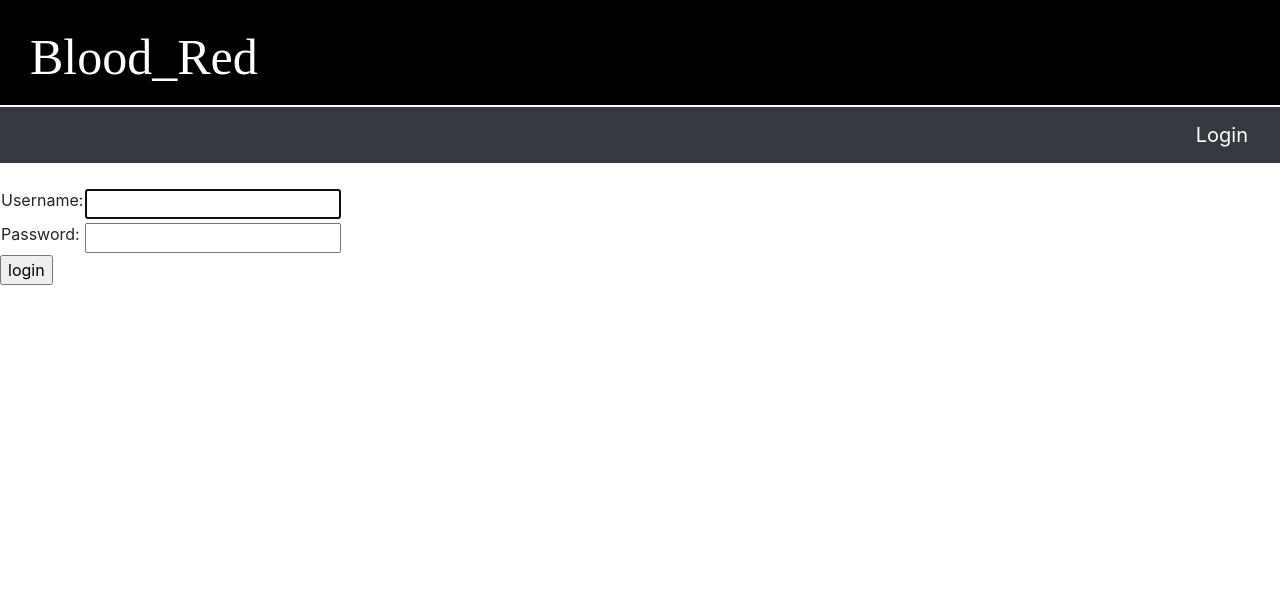
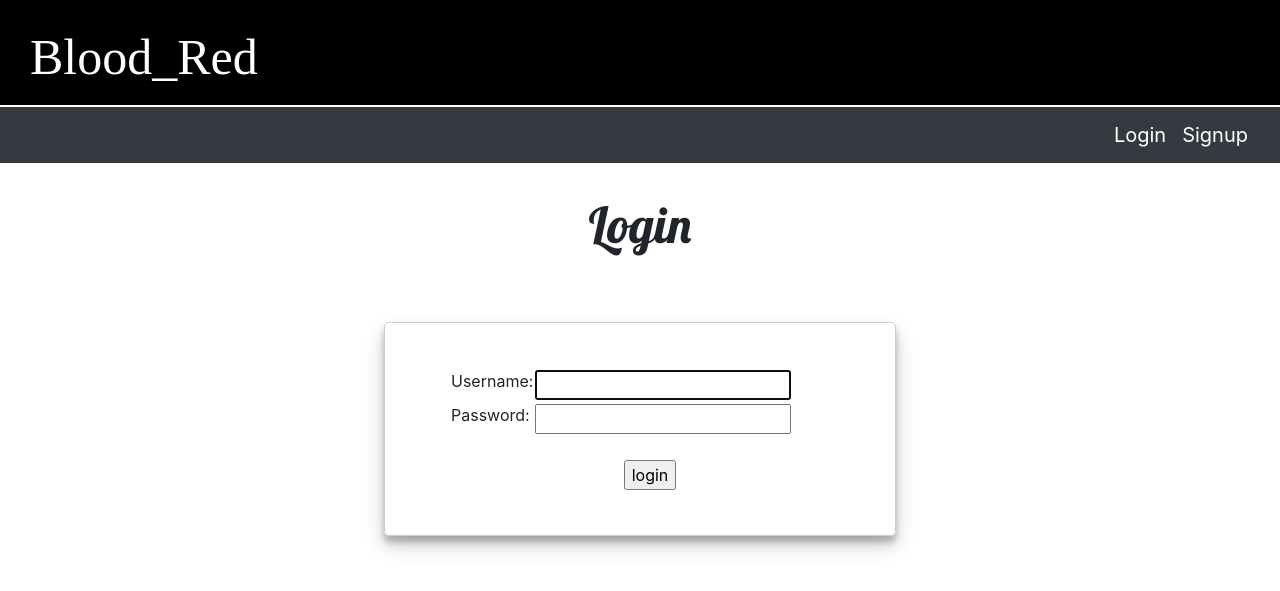
Before and after one commit to parthgpta/Blood_RED, a Django app: page /login/ in a window 1280 px wide. Shown: the top 591 px of the page. Run offline with Django 3.2, Linux system fonts and the light colour scheme; some libraries are stand-ins or nearby versions; some web fonts are replaced.

Commit message:
Added views and Templates

```diff
--- a/Profile/static/css/base.css
+++ b/Profile/static/css/base.css
@@ -52,11 +52,50 @@
 
 }
 
-.fullcard{
+.fullcard ,.a:link {
 	border: 1px solid #ccc;
 	height: 190px;
 	border-radius: 5px;
 	margin: 10px 5px;
 	padding: 35px;
 	box-shadow: 0 10px 20px rgba(0,0,0,0.19), 0 6px 6px rgba(0,0,0,0.23);
+	color: black;
 }
+
+.card1{
+	border: 1px solid #ccc;
+
+	border-radius: 5px;
+	box-shadow: 0 10px 20px rgba(0,0,0,0.19), 0 6px 6px rgba(0,0,0,0.23);
+	width: 40%;
+	margin-left: 30%;
+	margin-top: 60px;
+	padding: 45px;
+	padding-left: 65px;
+
+}
+
+.card2 , .a:hover{
+	border: 1px solid #ccc;
+	border-radius: 5px;
+	box-shadow: 0 10px 20px rgba(0,0,0,0.19), 0 6px 6px rgba(0,0,0,0.23);
+	width: 30%;
+
+
+}
+
+.card3{
+	border: 1px solid #ccc;
+	border-radius: 5px;
+	box-shadow: 0 10px 20px rgba(0,0,0,0.19), 0 6px 6px rgba(0,0,0,0.23);
+	width: 30%;
+	margin-left: 30%;
+	padding: 10px;
+	font-size: 20px;
+}
+
+.p1{
+	font-family: Lobster-Regular;
+	text-align: center;
+	 font-size: 50px;
+}
--- a/Profile/templates/Profile/base.html
+++ b/Profile/templates/Profile/base.html
@@ -19,6 +19,7 @@
 			<a class="navbar-brand" href="{% url 'logout' %}">Logout</a>
 			{% else %}
 			<a class="navbar-brand" href="{% url 'login' %}">Login</a>
+			<a class="navbar-brand" href="{% url 'signup' %}">Signup</a>
 			{% endif %}
 		</nav>
 		<br>
--- a/Profile/templates/Profile/dis_page.html
+++ b/Profile/templates/Profile/dis_page.html
@@ -2,6 +2,10 @@
 {% block content %}
 	<a href="{% url 'main_page' %}"><button>Back</button></a>
 	{% for person in persons %}
+	{% if user.is_authenticated %}
+	<a href="{% url 'person_detail' pk=person.pk %}">
+		{% endif %}
+
 	<div class="fullcard"><h3><b>Name -</b> {{person.name}}</h3>
 		<b>Phone - </b>{{person.phone}}<br>
 		<b>E-mail - </b>{{person.email}}<br>
@@ -9,6 +13,7 @@
 
 
 	</div>
+</a>
 
 	{% endfor %}
 
--- a/Profile/templates/registration/login.html
+++ b/Profile/templates/registration/login.html
@@ -2,9 +2,10 @@
 
 {% block content %}
     {% if form.errors %}
-        <p>Your username and password didn't match. Please try again.</p>
+        <p>! Your username and password didn't match. Please try again.</p>
     {% endif %}
-
+    <p class="p1">Login</p>
+<div class="card1">
     <form method="post" action="{% url 'login' %}">
     {% csrf_token %}
         <table>
@@ -17,8 +18,10 @@
             <td>{{ form.password }}</td>
         </tr>
         </table>
-
-        <input type="submit" value="login" />
+        <br>
+       <center> <input type="submit" value="login" />
         <input type="hidden" name="next" value="{{ next }}" />
+        </center>
     </form>
+</div>
 {% endblock %}
--- a/Profile/urls.py
+++ b/Profile/urls.py
@@ -9,5 +9,7 @@ urlpatterns =[
     path('group/O/' ,views.dis_pageO , name = 'dis_pageO'),
     path('login/',auth_views.login , name ='login'),
     path('logout/' , auth_views.logout , {'next_page':'/'} ,name = 'logout'),
+    path('signup/' , views.signupview.as_view() , name='signup'),
+    path('person/<int:pk>/', views.person_detail ,name='person_detail'),
 
     ]
```
Also changed, not shown: Profile/templates/Profile/person_detail.html (added, +17 -0 lines), Profile/templates/registration/signup.html (added, +11 -0 lines), Profile/views.py (+15 -1 lines).
